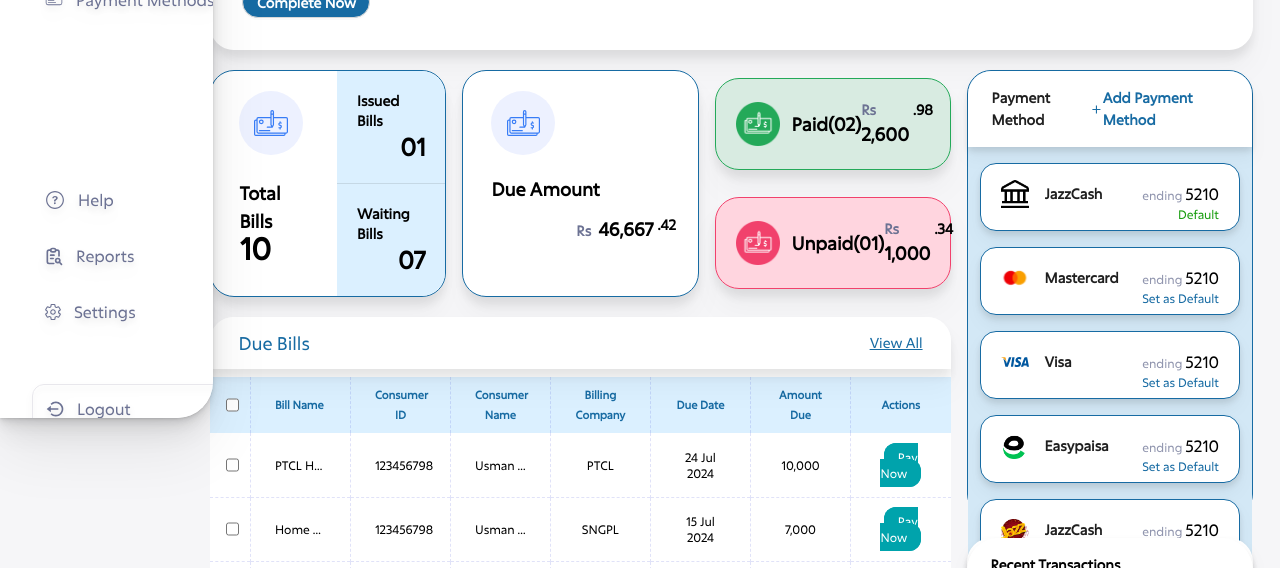
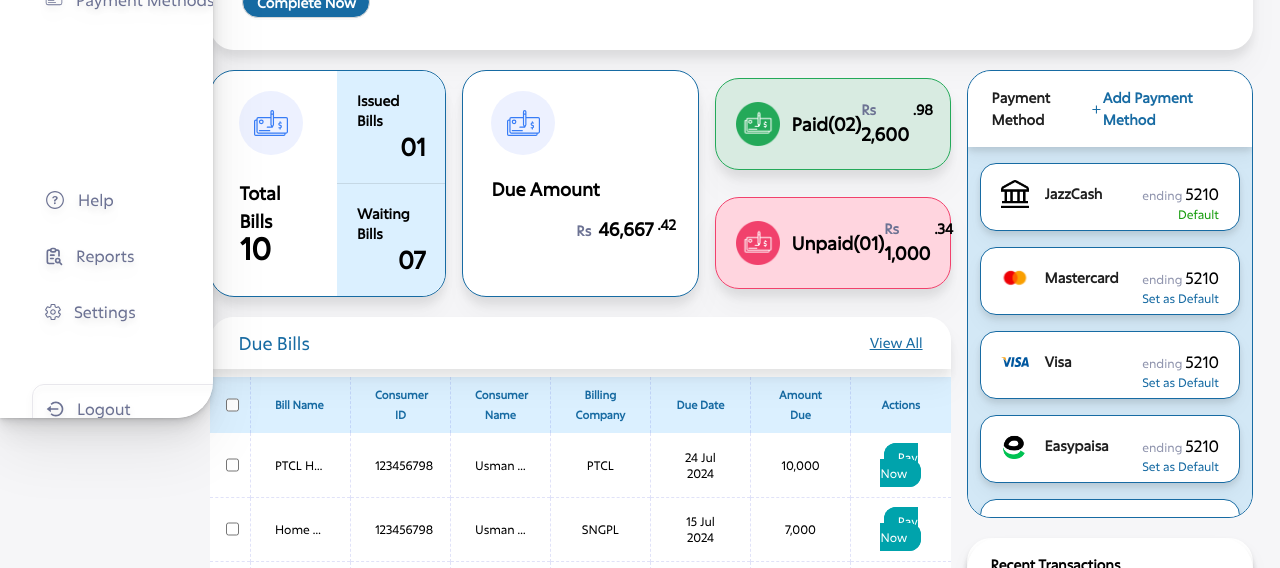
Before and after one commit to nimra-khalid9211/BillingApp, a React (Vite) app: page /dashboard in a window 1280 px wide. Shown: the part 382-950 px from the top of the page. Built offline with nearby package versions, Linux system fonts and the light colour scheme.

Commit message:
recharge account

```diff
--- a/src/Components/CardsUI/DashboardCards/paymentMethodCard.jsx
+++ b/src/Components/CardsUI/DashboardCards/paymentMethodCard.jsx
@@ -22,7 +22,7 @@
   };
 
   return (
-    <Card className="rounded-3xl h-[28rem] bg-[#d3e8f6] border-[var(--blue)] border">
+    <Card className="rounded-3xl overflow-y-scroll h-[28rem] bg-[#d3e8f6] border-[var(--blue)] border">
       <div className="flex items-center font-bold rounded-tl-3xl drop-shadow-lg rounded-tr-3xl bg-white py-4 px-6 justify-between">
         <span>Payment Method</span>
 
--- a/src/Components/DashboardLayout/index.jsx
+++ b/src/Components/DashboardLayout/index.jsx
@@ -26,7 +26,7 @@
 
     <Row style={{ minHeight: "100vh" }} className='bg-[#F6F6F8]'>
 
-    <Col md={4} xs={0} className="fixedColumn leftColumn rounded-r-[36px] bg-white z-10 left-sidebar-shadow">
+    <Col md={4} xs={0} className="fixedColumn rounded-r-[36px] bg-white z-10 left-sidebar-shadow">
       <LeftSideBar />
     </Col>
 
--- a/src/Pages/MobileTopUp/rechangeAccount.jsx
+++ b/src/Pages/MobileTopUp/rechangeAccount.jsx
@@ -25,11 +25,9 @@
 
     <div className="relative overflow-x-auto shadow-md sm:rounded-lg rounded-[25px] mt-5">
 
-      <div className="bg-[#377CF6] text-white p-3">
-
-        <span>Mobile Top Up</span>
-
-        </div>
+    <div className="drop-shadow-xl text-[var(--blue)] rounded-t-3xl text-lg pl-7 bg-white p-3">
+       Mobile Top Up
+      </div>
 
       <div className="py-10 px-5">
         <div className="font-medium text-base text-[#F58021]">Default Payment</div>
--- a/src/index.css
+++ b/src/index.css
@@ -20,6 +20,18 @@
   font-family: "Excon-Regular", sans-serif !important;
 }
 
+.overflow-y-scroll::-webkit-scrollbar {
+  width: 8px; /* Width of the scrollbar */
+  background-color: transparent; /* Make the background transparent */
+  display: none;
+}
+
+.overflow-y-scroll::-webkit-scrollbar-thumb {
+  background-color: rgba(0, 0, 0, 0.2); /* Color of the scrollbar thumb */
+  border-radius: 10px; /* Rounded corners */
+}
+
+
 input[type="date"]:in-range::-webkit-datetime-edit-year-field,
 input[type="date"]:in-range::-webkit-datetime-edit-month-field,
 input[type="date"]:in-range::-webkit-datetime-edit-day-field,
@@ -34,9 +46,7 @@
   overflow-y: auto;
 }
 
-.leftColumn {
-    /*width: 20%;    /* Adjust as per md={4} */
-}
+
 
 .centerColumn {
   /* padding: 10px; */
```
